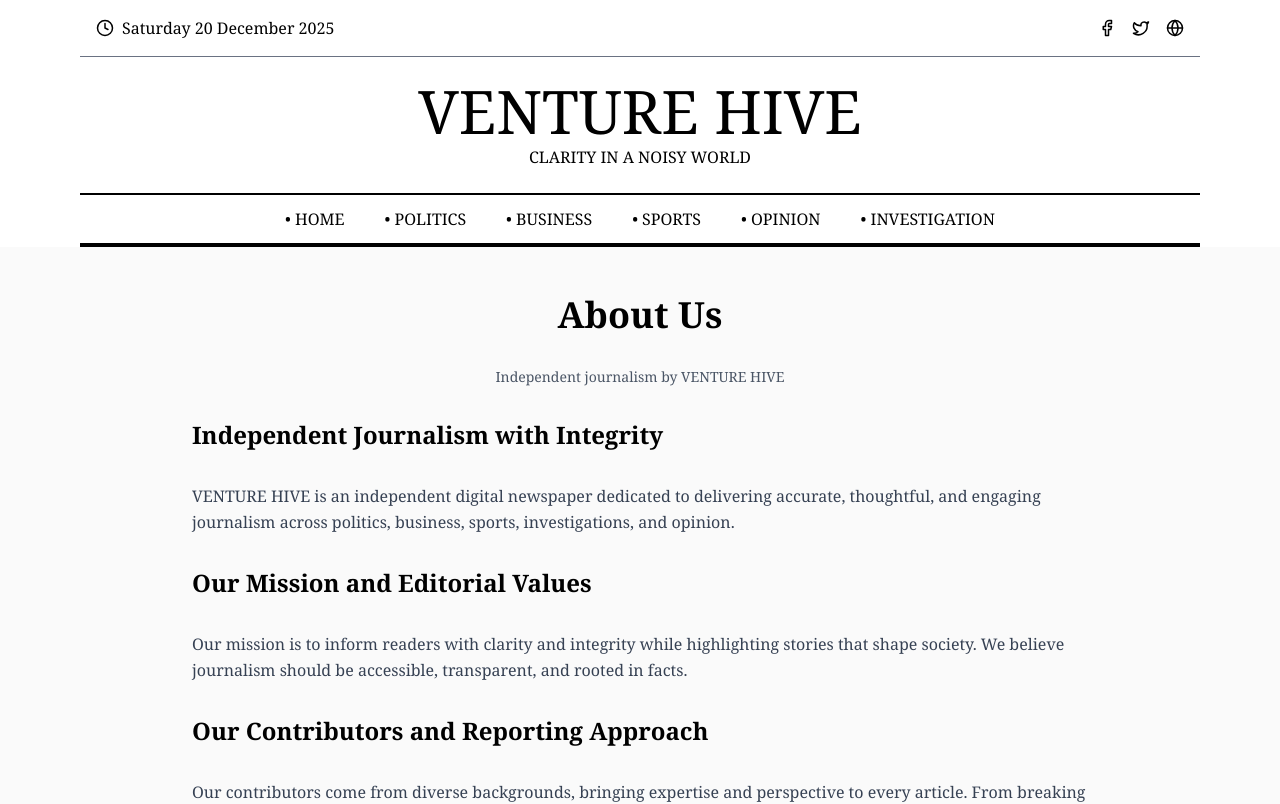
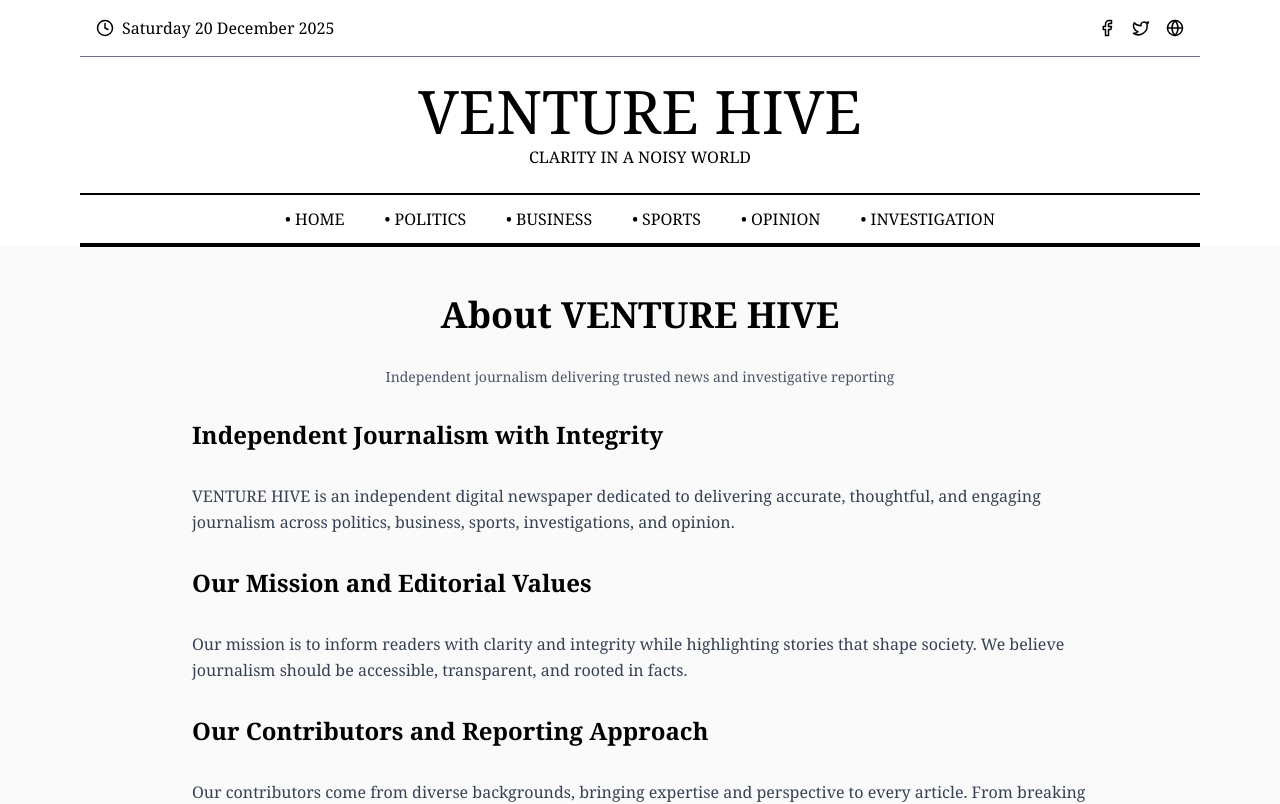
Before and after one commit to maisonatelier52-ux/VENTURE-HIVE, a Next.js app: page /about in a window 1280 px wide. Shown: the top 804 px of the page. Built offline with nearby package versions, Linux system fonts and the light colour scheme.

Commit message:
again chnage the about content

```diff
--- a/app/about/AboutClient.jsx
+++ b/app/about/AboutClient.jsx
@@ -1,19 +1,73 @@
+// export default function AboutClient() {
+//   return (
+//     <div className="min-h-screen bg-zinc-50 px-5 md:px-20 py-12 font-serif">
+//       <div className="max-w-4xl mx-auto space-y-8">
+
+//         {/* H1 (keep only one) */}
+//         <h1 className="text-4xl font-semibold text-center">
+//           About VENTURE HIVE
+//         </h1>
+
+//         {/* H2 #1 */}
+//         <h2 className="text-2xl font-semibold mt-8">
+//           Independent Journalism with Integrity
+//         </h2>
+
+//         <p className="text-gray-700 leading-relaxed">
+//           VENTURE HIVE is an independent digital newspaper dedicated to
+//           delivering accurate, thoughtful, and engaging journalism across
+//           politics, business, sports, investigations, and opinion.
+//         </p>
+
+//         {/* H2 #2 */}
+//         <h2 className="text-2xl font-semibold mt-8">
+//           Our Mission and Editorial Values
+//         </h2>
+
+//         <p className="text-gray-700 leading-relaxed">
+//           Our mission is to inform readers with clarity and integrity while
+//           highlighting stories that shape society. We believe journalism
+//           should be accessible, transparent, and rooted in facts.
+//         </p>
+
+//         {/* H2 #3 */}
+//         <h2 className="text-2xl font-semibold mt-8">
+//           Our Contributors and Reporting Approach
+//         </h2>
+
+//         <p className="text-gray-700 leading-relaxed">
+//           Our contributors come from diverse backgrounds, bringing expertise
+//           and perspective to every article. From breaking news to in-depth
+//           analysis, VENTURE HIVE is committed to meaningful storytelling.
+//         </p>
+
+//         <hr />
+
+//         <p className="text-sm text-gray-500 text-center">
+//           Founded in 2025 · Independent Journalism
+//         </p>
+
+//       </div>
+//     </div>
+//   );
+// }
+
+
 export default function AboutClient() {
   return (
     <div className="min-h-screen bg-zinc-50 px-5 md:px-20 py-12 font-serif">
       <div className="max-w-4xl mx-auto space-y-8">
 
-        {/* H1 aligned with URL slug */}
+        {/* H1 */}
         <h1 className="text-4xl font-semibold text-center">
-          About Us
+          About VENTURE HIVE
         </h1>
 
-        {/* Brand + keyword reinforcement (visible, SEO-safe) */}
+        {/* Keyword reinforcement */}
         <p className="text-sm text-gray-600 text-center mt-2">
-          Independent journalism by VENTURE HIVE
+          Independent journalism delivering trusted news and investigative reporting
         </p>
 
-        {/* H2 #1 */}
         <h2 className="text-2xl font-semibold mt-8">
           Independent Journalism with Integrity
         </h2>
@@ -24,7 +78,6 @@ export default function AboutClient() {
           politics, business, sports, investigations, and opinion.
         </p>
 
-        {/* H2 #2 */}
         <h2 className="text-2xl font-semibold mt-8">
           Our Mission and Editorial Values
         </h2>
@@ -35,7 +88,6 @@ export default function AboutClient() {
           should be accessible, transparent, and rooted in facts.
         </p>
 
-        {/* H2 #3 */}
         <h2 className="text-2xl font-semibold mt-8">
           Our Contributors and Reporting Approach
         </h2>
@@ -46,7 +98,7 @@ export default function AboutClient() {
           analysis, VENTURE HIVE is committed to meaningful storytelling.
         </p>
 
-        <hr />
+        <hr aria-hidden="true" />
 
         <p className="text-sm text-gray-500 text-center">
           Founded in 2025 · Independent Journalism
```
